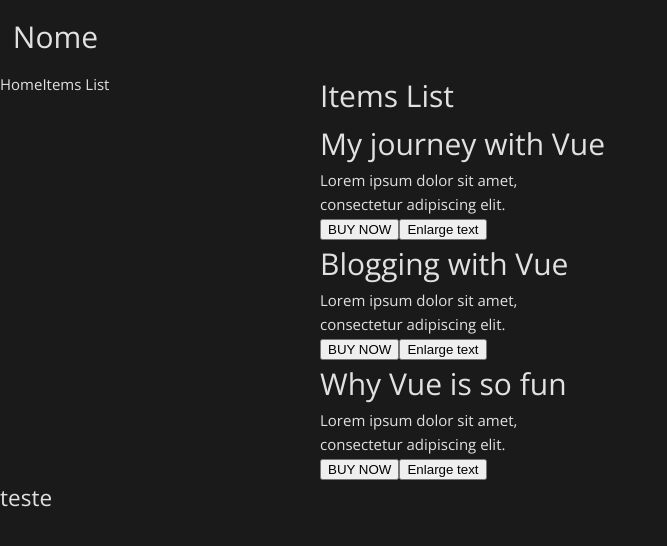
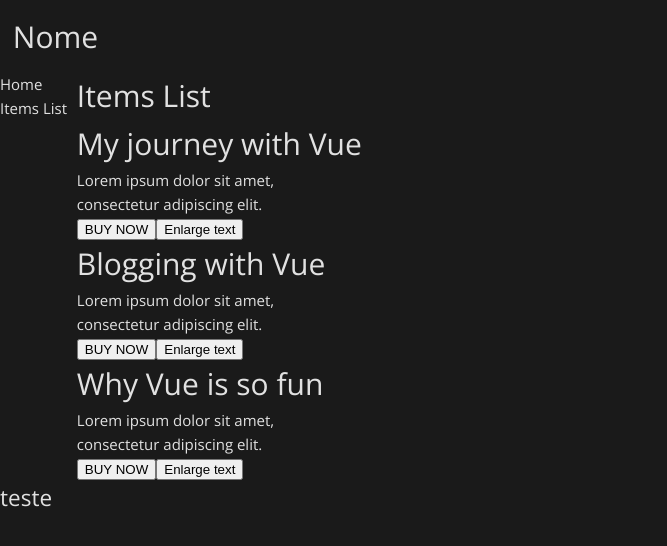
Before and after one commit to KevinADemetro/vue, a Vue app: page /items in a window 1280 px wide. Shown: the top 546 px of the page, without its empty margins (0-667 px from the left). Built offline with nearby package versions, Linux system fonts and the light colour scheme.

Commit message:
Organizando o código

```diff
--- a/src/App.vue
+++ b/src/App.vue
@@ -16,7 +16,7 @@
     width: 100%;
     margin-top: 9vh;
     display: grid;
-    grid-template-columns: 40vh auto;
+    grid-template-columns: auto 1fr;
     grid-template-rows: auto 2vh;
   }
 </style>
--- a/src/assets/base.css
+++ b/src/assets/base.css
@@ -50,12 +50,28 @@
   }
 }
 
+@media (hover: hover) {
+    a:hover {
+    color: #00bd7e;
+    padding: 0.5rem;
+    border-radius: 0.5rem;
+    background-color: #292929;
+    box-shadow: 0 0 5vh #fff;
+  }
+}
 *,
 *::before,
 *::after {
   box-sizing: border-box;
   margin: 0;
   font-weight: normal;
+}
+
+a {
+  text-decoration: none;
+  color: #e1e1e1;
+  transition: 0.2s;
+  width: fit-content;
 }
 
 body {
--- a/src/components/SideMenu.vue
+++ b/src/components/SideMenu.vue
@@ -1,34 +1,23 @@
 <template>
-    <nav>
+    <nav :class="['menu', collapsed ? 'collapsed' : 'expanded']">
         <RouterLink to="/">Home</RouterLink>
         <RouterLink to="/items">Items List</RouterLink>
     </nav>
 </template>
 <script setup>
     import { RouterLink } from 'vue-router'
+    import { ref } from 'vue'
+
 </script>
 <style scoped>
-    a {
-        text-decoration: none;
-        color: #e1e1e1;
-        transition: 0.2s;
-        width: fit-content;
-    }
-    @media (hover: hover) {
-        a:hover {
-        color: #00bd7e;
-        padding: 0.5rem;
-        border-radius: 0.5rem;
-        background-color: #292929;
-        box-shadow: 0 0 5vh #fff;
-    }
-    nav a {
-        float: left;
-        margin-left: 2rem;
-    }
     nav{
         display: flex;
         flex-direction: column;
+        width: 6vw;
+        transition: width 0.3s ease;
     }
-}
+
+    nav:hover{
+        width: 20vw;
+    }
 </style>
--- a/src/views/ItemsListView.vue
+++ b/src/views/ItemsListView.vue
@@ -1,14 +1,3 @@
-<script setup>
-    import Item from "../components/Item.vue";
-    import { ref } from 'vue'
-    const items = ref([
-        { id: 1, title: 'My journey with Vue' },
-        { id: 2, title: 'Blogging with Vue' },
-        { id: 3, title: 'Why Vue is so fun' }
-    ]);
-    const itemFontSize = ref(1);
-</script>
-
 <template>
     <div class="container">
         <h1>Items List</h1>
@@ -22,5 +11,15 @@
         </div>
     </div>
 </template>
+<script setup>
+    import Item from "../components/Item.vue";
+    import { ref } from 'vue'
+    const items = ref([
+        { id: 1, title: 'My journey with Vue' },
+        { id: 2, title: 'Blogging with Vue' },
+        { id: 3, title: 'Why Vue is so fun' }
+    ]);
+    const itemFontSize = ref(1);
+</script>
 <style scoped>
 </style>
```
